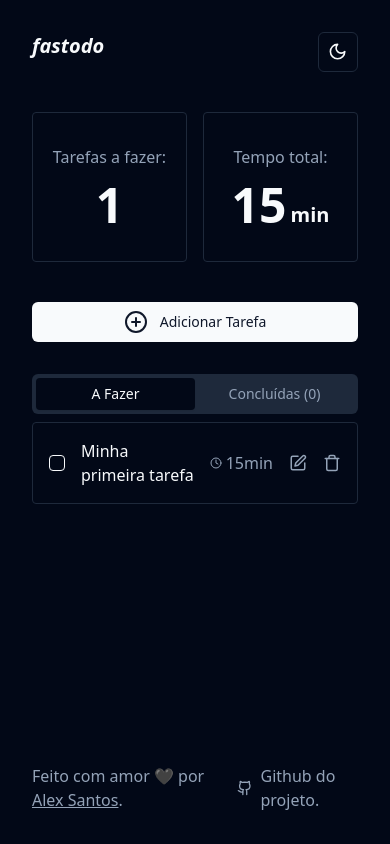
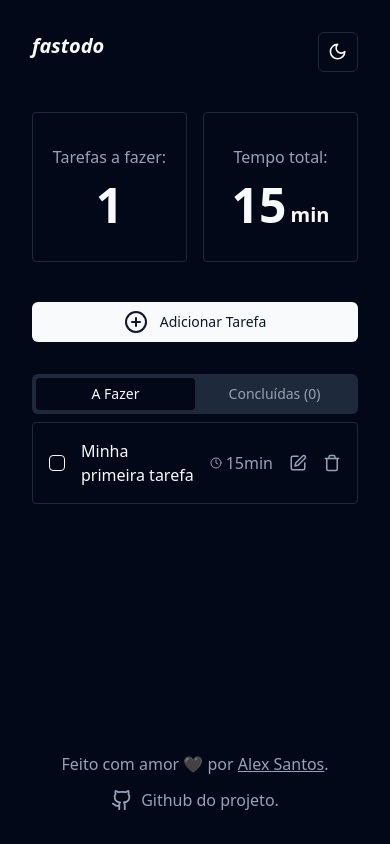
Before and after one commit to devalexsantos/simpletodo, a React (Vite) app: page / in a window 390 px wide. Built offline with nearby package versions, Linux system fonts and the light colour scheme.

Commit message:
fix: fixing layout footer on small sizes

```diff
--- a/src/components/layout/footer.tsx
+++ b/src/components/layout/footer.tsx
@@ -2,7 +2,7 @@ import { Github } from 'lucide-react'
 
 export function Footer() {
   return (
-    <footer className="containter flex justify-center gap-3 p-8 text-muted-foreground">
+    <footer className="containter flex flex-col justify-center items-center gap-3 p-8 text-muted-foreground md:flex-row">
       <span>
         Feito com amor 🖤 por{' '}
         <a
```
